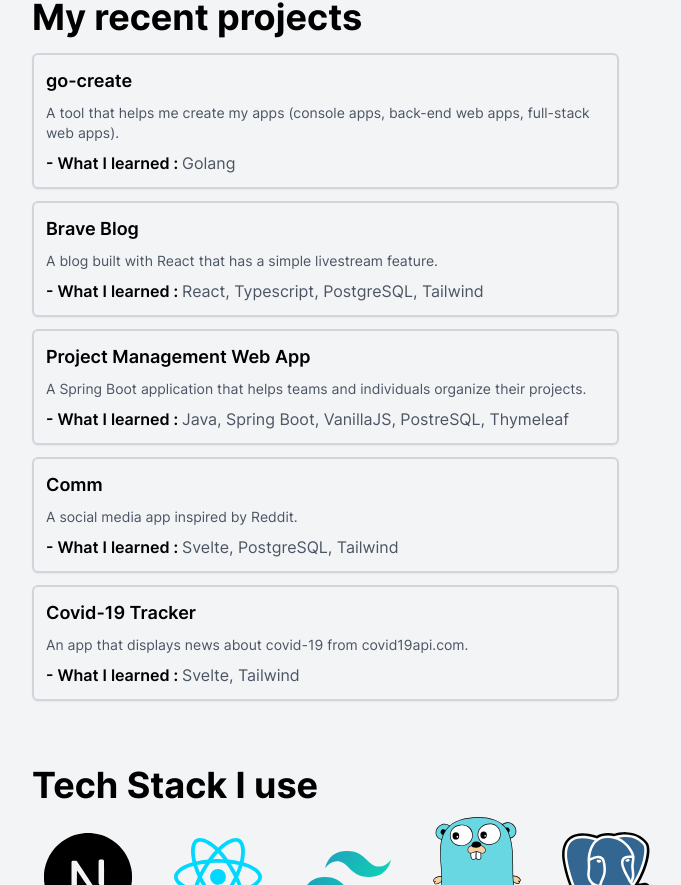
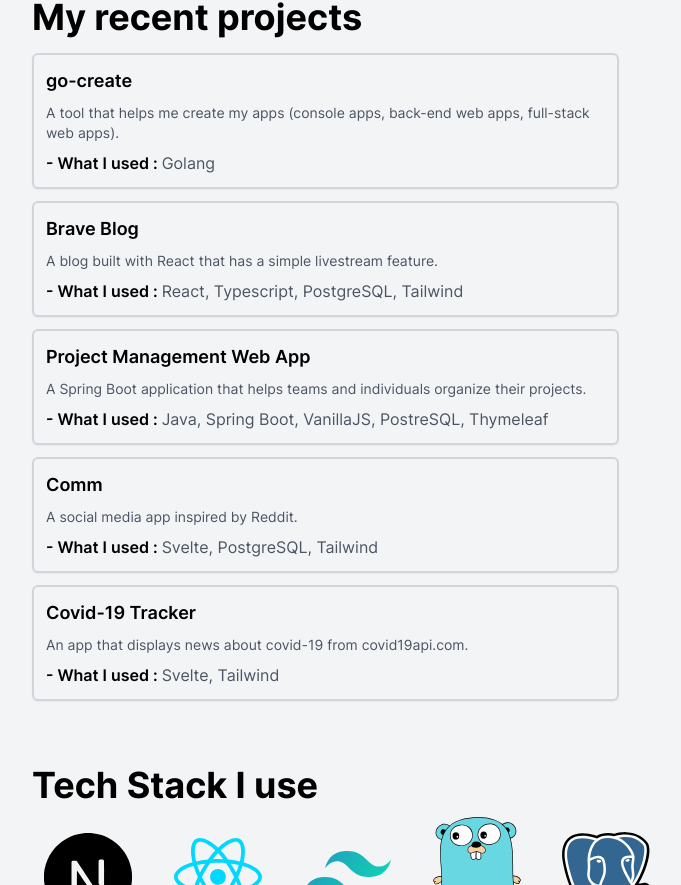
Before and after one commit to Seifbarouni/seifbarouni.live, a Next.js app: page / in a window 1280 px wide. Shown: the part 403-1288 px from the top of the page, without its empty margins (288-969 px from the left). Built offline with nearby package versions, Linux system fonts and the light colour scheme; what tailwindcss-no-scrollbar would draw is missing.

Commit message:
learned -> used

```diff
--- a/components/home/Project.tsx
+++ b/components/home/Project.tsx
@@ -2,14 +2,14 @@ interface ProjectProps {
   link: string
   title: string
   description: string
-  learned: string[]
+  used: string[]
 }
 
 const Project: React.FC<ProjectProps> = ({
   link,
   title,
   description,
-  learned,
+  used,
 }) => {
   return (
     <a
@@ -23,10 +23,10 @@ const Project: React.FC<ProjectProps> = ({
       <p className="dark:text-gray-400 text-gray-600 text-sm">{description}</p>
       <div>
         <span className="dark:text-white text-black font-semibold">
-          - What I learned :{' '}
+          - What I used :{' '}
         </span>
         <span className="dark:text-gray-400 text-gray-600">
-          {learned?.join(', ')}
+          {used?.join(', ')}
         </span>
       </div>
     </a>
--- a/components/home/RecentProjects.tsx
+++ b/components/home/RecentProjects.tsx
@@ -9,31 +9,31 @@ const RecentProjects: React.FC<RecentProjectsProps> = () => {
         link="https://github.com/Seifbarouni/go-create"
         title="go-create"
         description="A tool that helps me create my apps (console apps, back-end web apps, full-stack web apps)."
-        learned={['Golang']}
+        used={['Golang']}
       />
       <Project
         link="https://github.com/Seifbarouni/BraveBlog-frontend"
         title="Brave Blog"
         description="A blog built with React that has a simple livestream feature."
-        learned={['React', 'Typescript', 'PostgreSQL', 'Tailwind']}
+        used={['React', 'Typescript', 'PostgreSQL', 'Tailwind']}
       />
       <Project
         link="https://github.com/Seifbarouni/Project-Management-Web-App"
         title="Project Management Web App"
         description="A Spring Boot application that helps teams and individuals organize their projects. "
-        learned={['Java', 'Spring Boot', 'VanillaJS', 'PostreSQL', 'Thymeleaf']}
+        used={['Java', 'Spring Boot', 'VanillaJS', 'PostreSQL', 'Thymeleaf']}
       />
       <Project
         link="https://github.com/Seifbarouni/Comm"
         title="Comm"
         description="A social media app inspired by Reddit."
-        learned={['Svelte', 'PostgreSQL', 'Tailwind']}
+        used={['Svelte', 'PostgreSQL', 'Tailwind']}
       />
       <Project
         link="https://github.com/Seifbarouni/svelte-covid19-tracker"
         title="Covid-19 Tracker"
         description="An app that displays news about covid-19 from covid19api.com."
-        learned={['Svelte', 'Tailwind']}
+        used={['Svelte', 'Tailwind']}
       />
     </div>
   )
```
